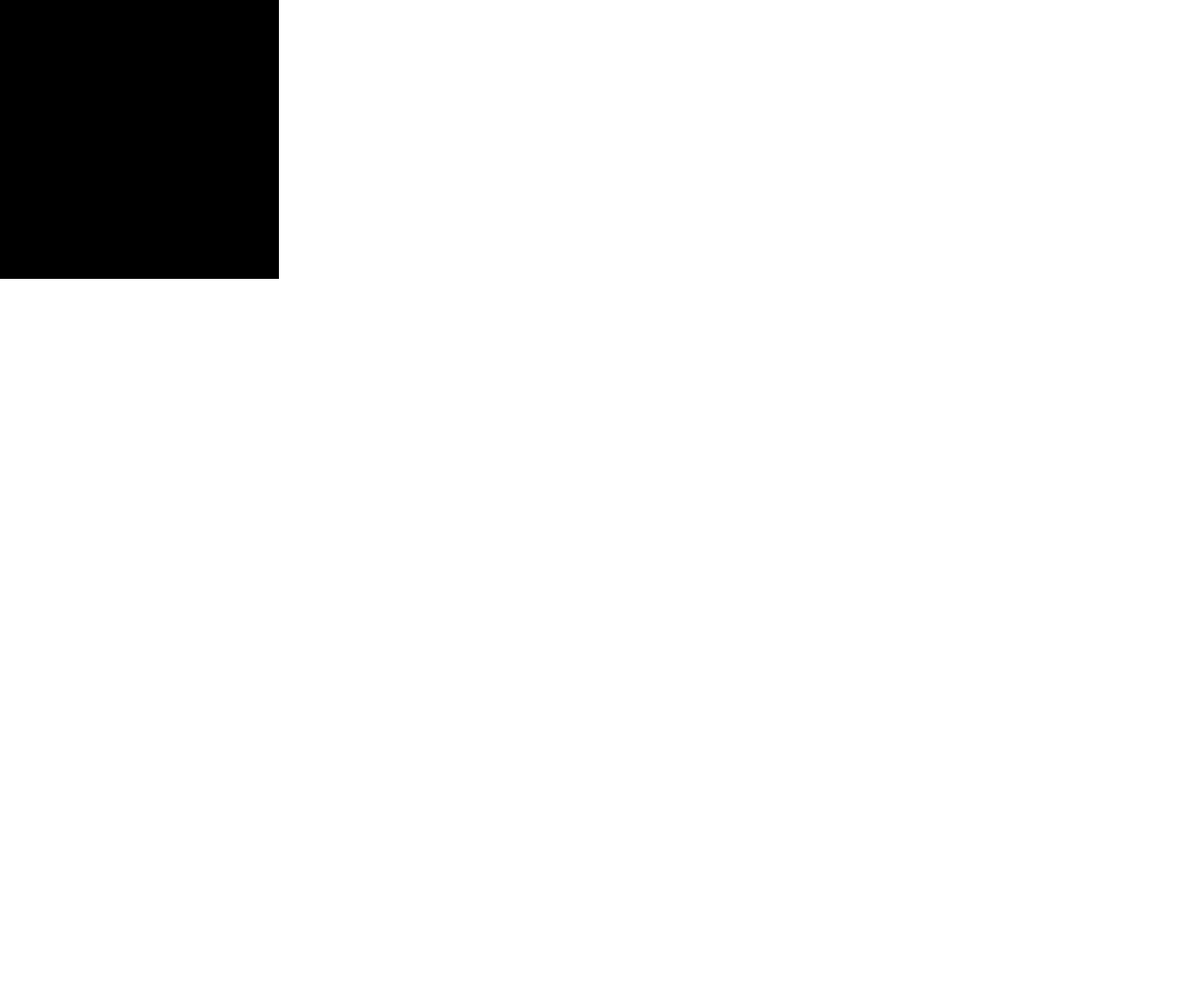
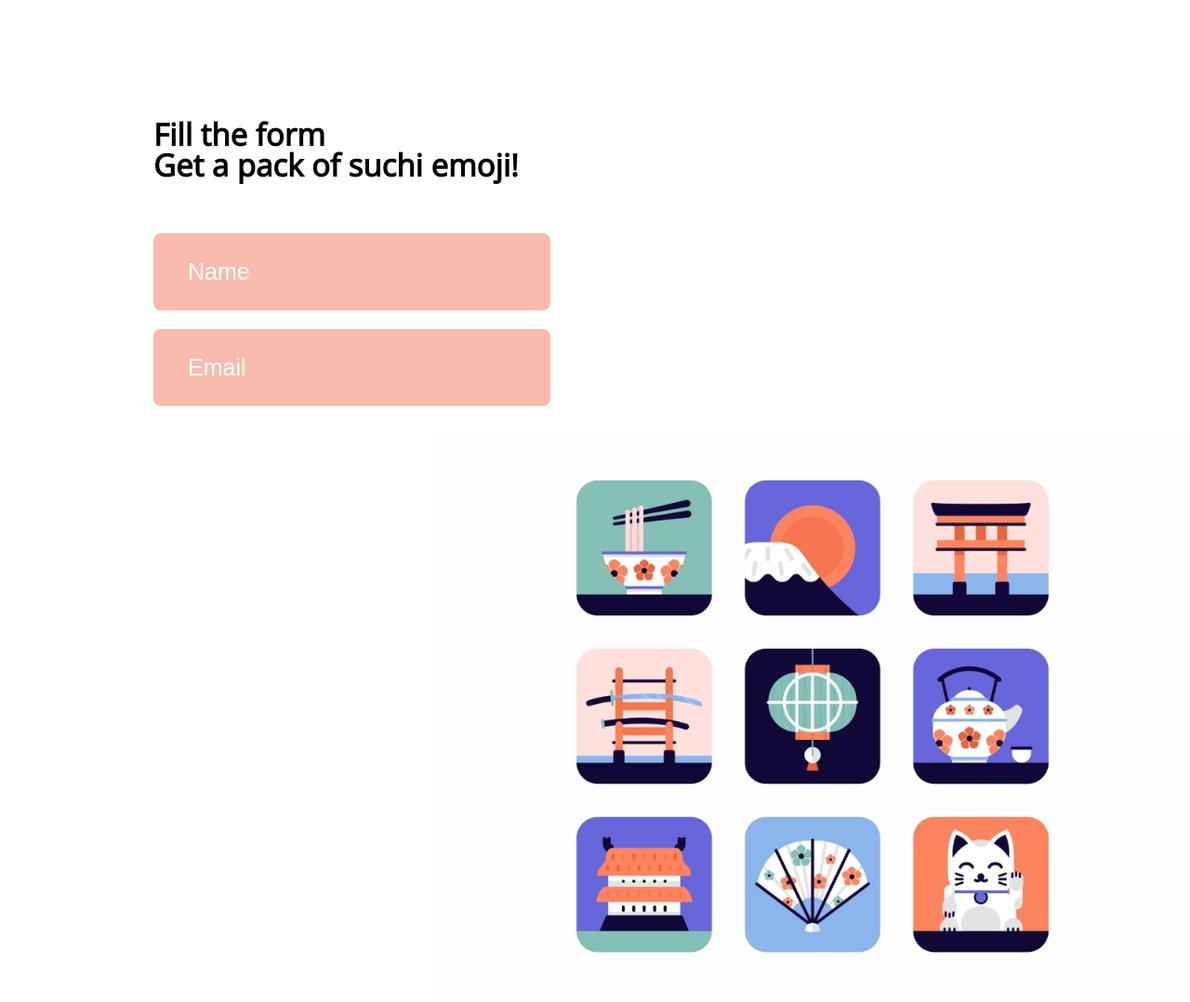
Before and after one commit to DigatalArtDesign/Leaning, a website: page src/index.html in a window 1280 px wide. Shown: the whole page at 93% size. Before the commit the page ends 800 px from the top, so only its background shows below. Drawn offline with nearby package versions, Linux system fonts and the light colour scheme.

Commit message:
Made Input for Email and Name with CSS

```diff
--- a/src/css/style.css
+++ b/src/css/style.css
@@ -1,10 +1,43 @@
-
-.box{
-	display: block;
-	width: 300px;
-	height: 300px;
-	background: #000;
+*{
+	box-sizing: border-box;
 }
 .body{
 	margin: 0;
 }
+.text{
+	text-align: left;
+	font-family: 'Open Sans', sans-serif;
+	font-weight: bold;
+	font-size: 33px;
+	display: inline-block;
+	margin-top: 127.8px;
+	margin-left: 165px;
+}
+.img{
+	float: right;
+}
+.img-thumbnail{
+	width: 812px;
+	height: 609px;
+	margin-top: 58px;
+}
+.form{
+	display: inline-block;
+	margin-top: 57.4px;
+	width: 427px;
+	height: 83px;
+}
+.name, .email{
+	width: 427px;
+	height: 83px;
+	font-size: 25px;
+	color: #fff;
+	background-color: rgba(242, 120, 92, 0.5) ;
+	border-radius: 8px;
+	border: none;
+	margin-bottom: 20px;
+	padding: 37px;
+}
+::placeholder{
+	color:#fff;
+}
--- a/src/index.html
+++ b/src/index.html
@@ -2,15 +2,34 @@
 <html lang="ru">
 <head>
 	<meta charset="UTF-8">
-	<meta name="viewpoint" content="width=device-width, initial-scale=1.0">
-	<meta http-equiv="X-UA-Compatible" content="ie=edge">
 	<link href="https://fonts.googleapis.com/css?family=Open+Sans&display=swap" rel="stylesheet">
 	<link rel="stylesheet" type="text/css" href="css/reset.min.css">
 	<link rel="stylesheet" type="text/css" href="css/style.css">
 	<title>nowSushi</title>
 </head>
 <body>
-<div class="box"></div>
+	<main class="main">
+
+		<section class="text">
+			<h1 class="GetInstruction">
+				Fill the form
+			</h1>
+			<h1 class="getapack">
+				Get a pack of suchi emoji!
+			</h1>
+			<div class="form">
+				<form action="#" class="simpleform">
+					<input type="text" placeholder="Name" class="name">
+					<input type="text" placeholder="Email" class="email">
+				</form>
+			</div>
+		</section>
+
+		<div class="img">
+			<img class="img-thumbnail" src="img/japan_icons.jpg" alt="This is content picture">
+		</div>
+
+	</main>
 
 
 </body>
```
Also changed, not shown: src/img/japan_icons.jpg (added).
